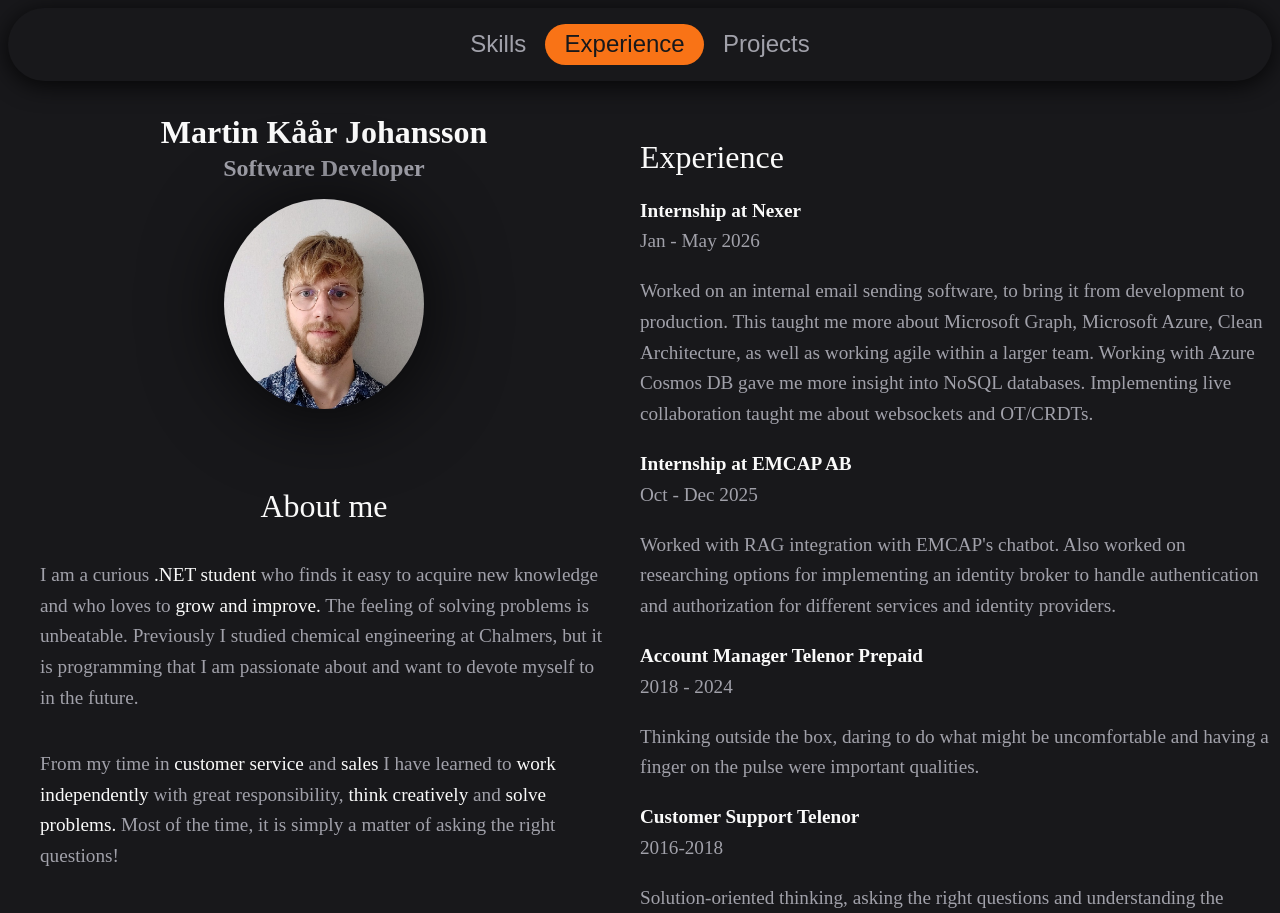
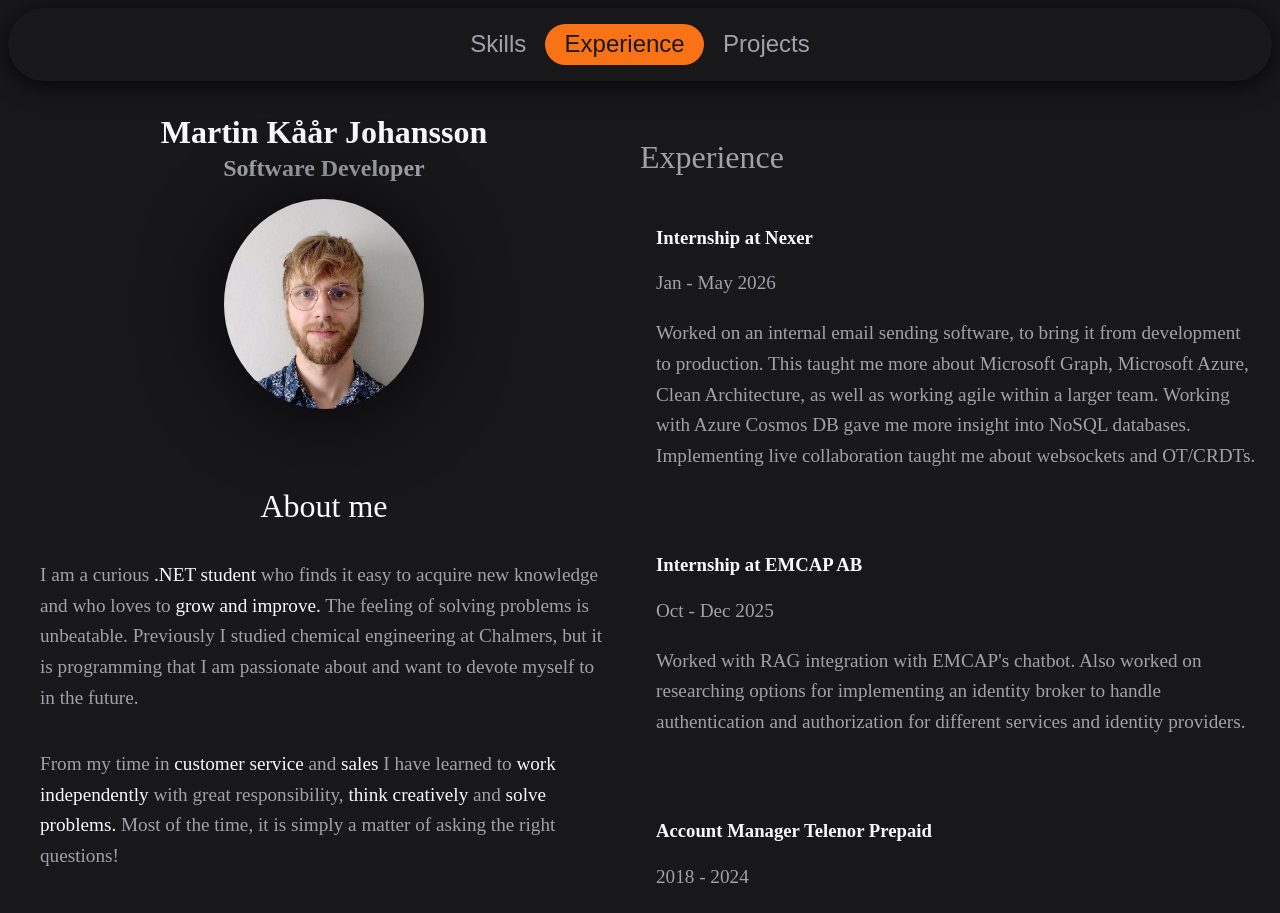
Before and after one commit to DefinitelyUnlikely/definitelyunlikely.github.io, a SvelteKit app in the folder portfolio/: page / in a window 1280 px wide. Both pictures are taken after a click on the button "Experience". Built offline with nearby package versions, Linux system fonts and the light colour scheme.

Commit message:
make experiences a exp card instead of html

```diff
--- /dev/null
+++ b/portfolio/src/components/sections/experience/expCard.svelte
@@ -0,0 +1,32 @@
+<script lang="ts">
+    let { title, time, description } = $props<{
+        title: string;
+        time: string;
+        description: string;
+    }>();
+</script>
+
+<div class="card">
+    <h3>{title}</h3>
+    <p>{time}</p>
+    <p>{description}</p>
+</div>
+
+<style>
+    .card {
+        background-color: var(--secondary-bg-color);
+        border-radius: 10px;
+        padding: 1rem;
+        margin-bottom: 1rem;
+    }
+
+    h3 {
+        color: var(--secondary-text-color);
+    }
+
+    p {
+        font-size: 1.2rem;
+        line-height: 1.6;
+        margin-bottom: 1rem;
+    }
+</style>
--- a/portfolio/src/components/sections/experience/experience.svelte
+++ b/portfolio/src/components/sections/experience/experience.svelte
@@ -1,63 +1,40 @@
 <script lang="ts">
+    import ExpCard from "./expCard.svelte";
 </script>
 
 <h2 class="lighter-text">Experience</h2>
-<div class="nexer">
-    <p>
-        <span class="lighter-text"><strong>Internship at Nexer</strong></span>
-        <br />
-        Jan - May 2026
-    </p>
-    <p>
-        Worked on an internal email sending software, to bring it from
-        development to production. This taught me more about Microsoft Graph,
-        Microsoft Azure, Clean Architecture, as well as working agile within a
-        larger team. Working with Azure Cosmos DB gave me more insight into
-        NoSQL databases. Implementing live collaboration taught me about
-        websockets and OT/CRDTs.
-    </p>
-</div>
-<div class="emcap-ab">
-    <p>
-        <span class="lighter-text"><strong>Internship at EMCAP AB</strong></span
-        >
-        <br />
-        Oct - Dec 2025
-    </p>
-    <p>
-        Worked with RAG integration with EMCAP's chatbot. Also worked on
-        researching options for implementing an identity broker to handle
-        authentication and authorization for different services and identity
-        providers.
-    </p>
-</div>
-<div class="account-manager">
-    <p>
-        <span class="lighter-text"
-            ><strong>Account Manager Telenor Prepaid</strong></span
-        >
-        <br />
-        2018 - 2024
-    </p>
-    <p>
-        Thinking outside the box, daring to do what might be uncomfortable and
-        having a finger on the pulse were important qualities.
-    </p>
-</div>
-<div class="customer-support">
-    <p>
-        <span class="lighter-text"
-            ><strong>Customer Support Telenor</strong></span
-        >
-        <br />
-        2016-2018
-    </p>
-    <p>
-        Solution-oriented thinking, asking the right questions and understanding
-        the customer were important to perform a good job. Qualities I have
-        great use of in programming.
-    </p>
-</div>
+<ExpCard
+    title="Internship at Nexer"
+    time="Jan - May 2026"
+    description="Worked on an internal email sending software, to bring it from development to production.
+    This taught me more about Microsoft Graph, Microsoft Azure, Clean Architecture, as well as working agile within a larger team.
+    Working with Azure Cosmos DB gave me more insight into NoSQL databases.
+    Implementing live collaboration taught me about websockets and OT/CRDTs."
+/>
+
+<ExpCard
+    title="Internship at EMCAP AB"
+    time="Oct - Dec 2025"
+    description="Worked with RAG integration with EMCAP's chatbot. Also worked on
+    researching options for implementing an identity broker to handle
+    authentication and authorization for different services and identity
+    providers."
+/>
+
+<ExpCard
+    title="Account Manager Telenor Prepaid"
+    time="2018 - 2024"
+    description="Thinking outside the box, daring to do what might be uncomfortable and
+    having a finger on the pulse were important qualities."
+/>
+
+<ExpCard
+    title="Customer Support Telenor"
+    time="2016-2018"
+    description="Solution-oriented thinking, asking the right questions and understanding
+    the customer were important to perform a good job. Qualities I have
+    great use of in programming."
+/>
 
 <style>
     h2 {
@@ -65,14 +42,4 @@
         font-weight: 300;
         margin-bottom: 1rem;
     }
-
-    p {
-        font-size: 1.2rem;
-        line-height: 1.6;
-        margin-bottom: 1rem;
-    }
-
-    .lighter-text {
-        color: var(--secondary-text-color);
-    }
 </style>
```
